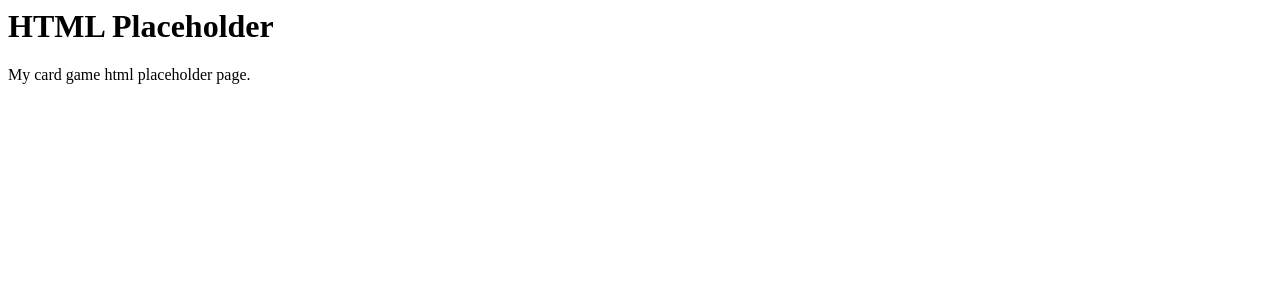
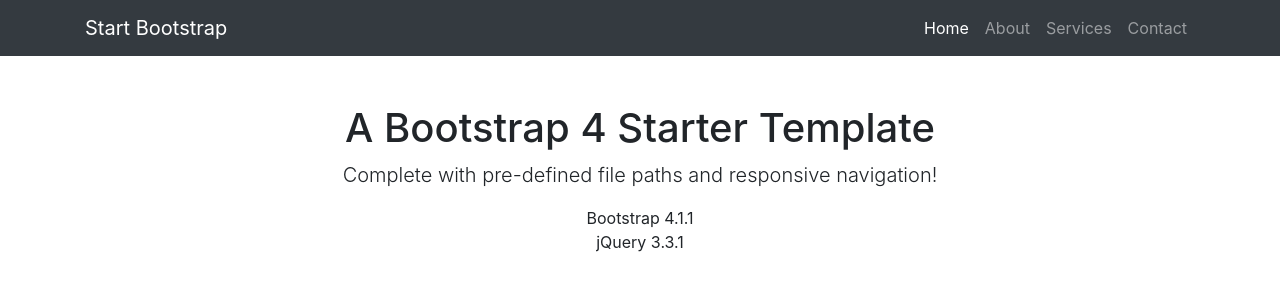
Before and after one commit to williamcameron/my-card-game, a plain HTML site: page index.html in a window 1280 px wide. Drawn offline with nearby package versions, Linux system fonts and the light colour scheme.

Commit message:
Update index.html

```diff
--- a/index.html
+++ b/index.html
@@ -1,9 +1,81 @@
-<html>
+<!DOCTYPE html>
+<html lang="en">
+
   <head>
-    <title>My Card Game</title>
+
+    <meta charset="utf-8">
+    <meta name="viewport" content="width=device-width, initial-scale=1, shrink-to-fit=no">
+    <meta name="description" content="">
+    <meta name="author" content="">
+
+    <title>Bare - Start Bootstrap Template</title>
+
+    <!-- Bootstrap core CSS -->
+    <link href="vendor/bootstrap/css/bootstrap.min.css" rel="stylesheet">
+
+    <!-- Custom styles for this template -->
+    <style>
+      body {
+        padding-top: 54px;
+      }
+      @media (min-width: 992px) {
+        body {
+          padding-top: 56px;
+        }
+      }
+
+    </style>
+
   </head>
+
   <body>
-    <h1>HTML Placeholder</h1>
-    <p>My card game html placeholder page.</p>
+
+    <!-- Navigation -->
+    <nav class="navbar navbar-expand-lg navbar-dark bg-dark fixed-top">
+      <div class="container">
+        <a class="navbar-brand" href="#">Start Bootstrap</a>
+        <button class="navbar-toggler" type="button" data-toggle="collapse" data-target="#navbarResponsive" aria-controls="navbarResponsive" aria-expanded="false" aria-label="Toggle navigation">
+          <span class="navbar-toggler-icon"></span>
+        </button>
+        <div class="collapse navbar-collapse" id="navbarResponsive">
+          <ul class="navbar-nav ml-auto">
+            <li class="nav-item active">
+              <a class="nav-link" href="#">Home
+                <span class="sr-only">(current)</span>
+              </a>
+            </li>
+            <li class="nav-item">
+              <a class="nav-link" href="#">About</a>
+            </li>
+            <li class="nav-item">
+              <a class="nav-link" href="#">Services</a>
+            </li>
+            <li class="nav-item">
+              <a class="nav-link" href="#">Contact</a>
+            </li>
+          </ul>
+        </div>
+      </div>
+    </nav>
+
+    <!-- Page Content -->
+    <div class="container">
+      <div class="row">
+        <div class="col-lg-12 text-center">
+          <h1 class="mt-5">A Bootstrap 4 Starter Template</h1>
+          <p class="lead">Complete with pre-defined file paths and responsive navigation!</p>
+          <ul class="list-unstyled">
+            <li>Bootstrap 4.1.1</li>
+            <li>jQuery 3.3.1</li>
+          </ul>
+        </div>
+      </div>
+    </div>
+
+    <!-- Bootstrap core JavaScript -->
+    <script src="vendor/jquery/jquery.min.js"></script>
+    <script src="vendor/bootstrap/js/bootstrap.bundle.min.js"></script>
+
   </body>
+
 </html>
```
